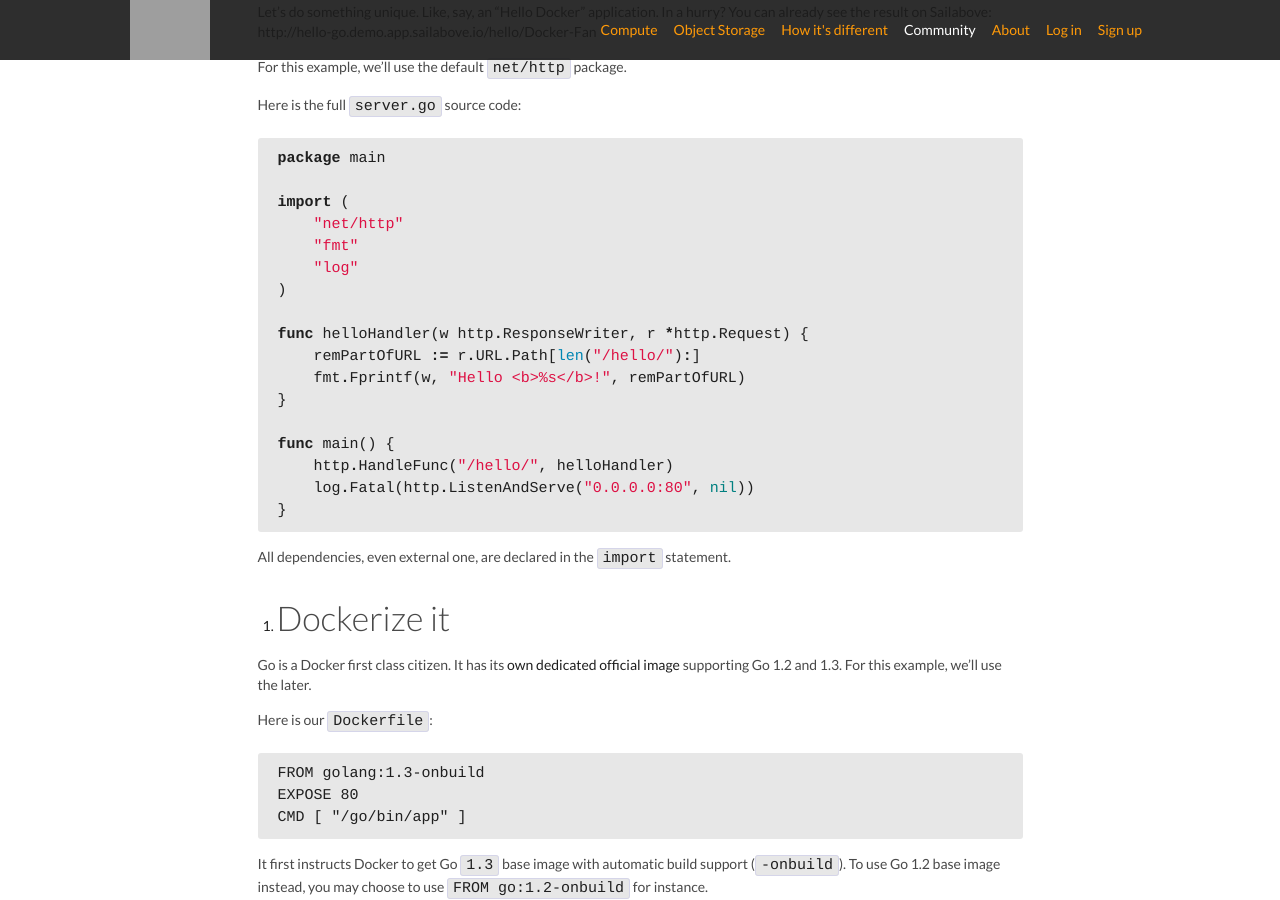
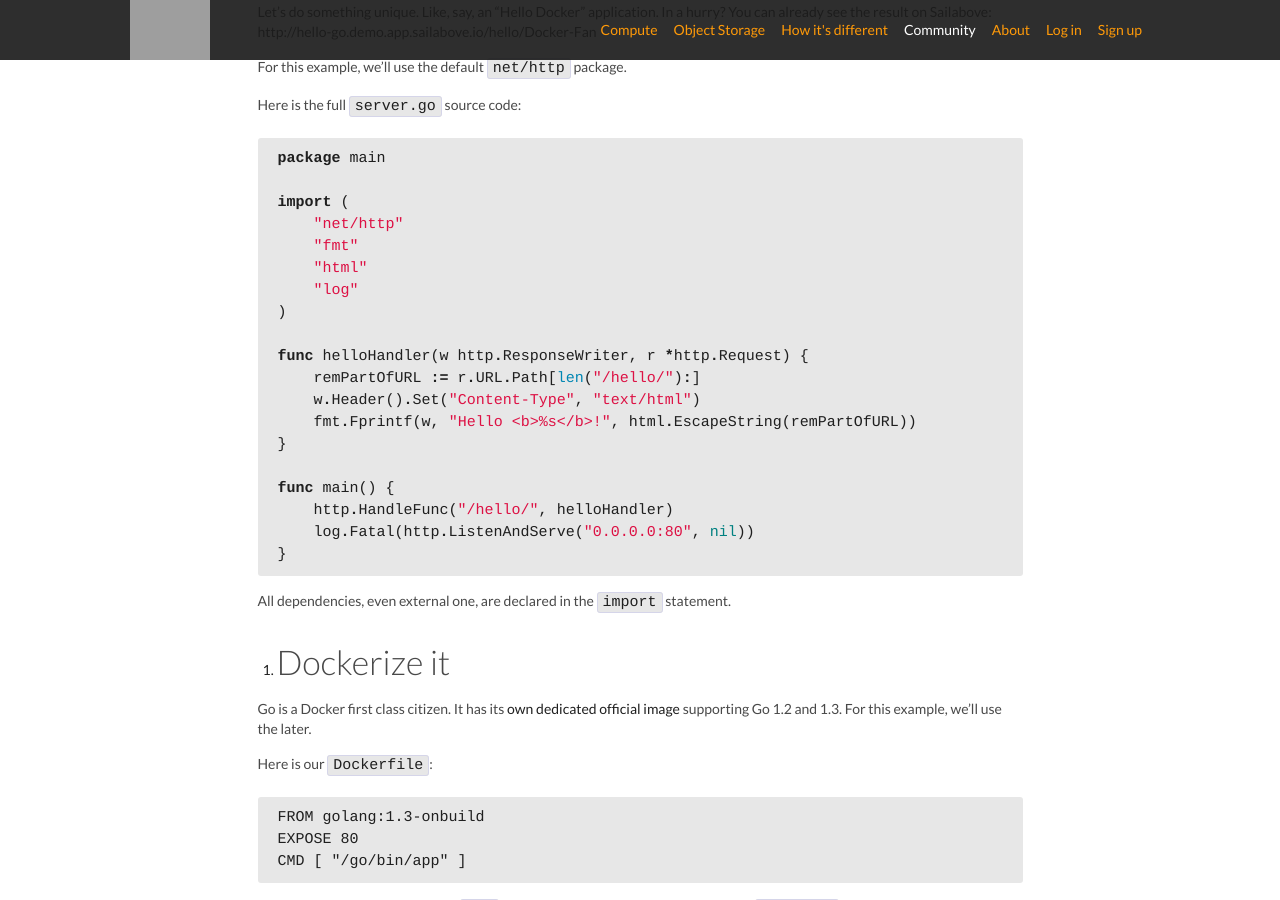
Before and after one commit to ovhlabs/knowledge-base, a Jekyll site: the page built from en/_posts/2014-09-29-hello-go.markdown, in a window 1280 px wide and 900 px high, scrolled down 560 px. Built offline with Jekyll 4.4.1, drawn with Linux system fonts in a browser that asks for light colours; some web fonts are replaced; Markdown is read by kramdown in place of the engine named in the settings; comment, search, counter and statistics services are not loaded; grey boxes are pictures that could not be loaded.

Commit message:
SailAbove golang: serve html instead of text/plain
Signed-off-by: Vincent Giersch <vincent.giersch@ovh.net>

```diff
--- a/en/_posts/2014-09-29-hello-go.markdown
+++ b/en/_posts/2014-09-29-hello-go.markdown
@@ -30,12 +30,14 @@ package main
 import (
     "net/http"
     "fmt"
+    "html"
     "log"
 )
 
 func helloHandler(w http.ResponseWriter, r *http.Request) {
     remPartOfURL := r.URL.Path[len("/hello/"):]
-    fmt.Fprintf(w, "Hello <b>%s</b>!", remPartOfURL)
+    w.Header().Set("Content-Type", "text/html")
+    fmt.Fprintf(w, "Hello <b>%s</b>!", html.EscapeString(remPartOfURL))
 }
 
 func main() {
```
